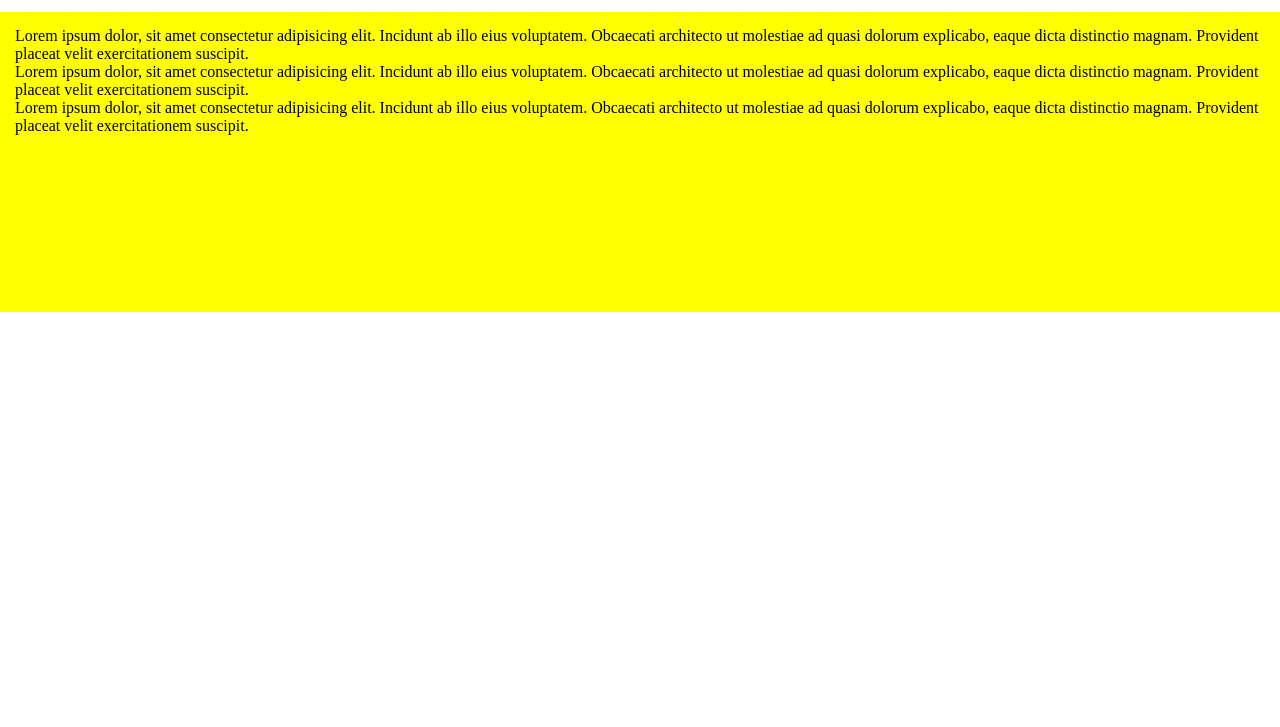
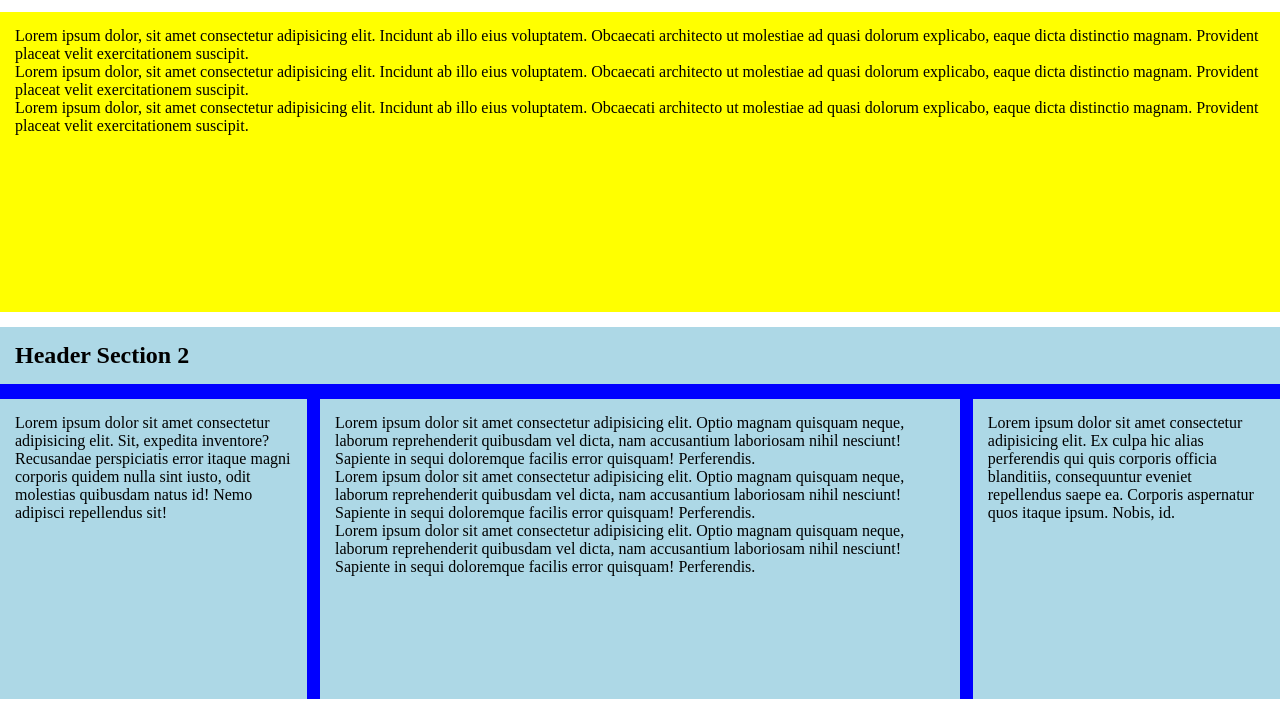
Before and after one commit to francescoferilli95/htmlcss-struttura-wp, a plain HTML site: page index.html in a window 1280 px wide. Shown: the part 73-800 px from the top of the page. Drawn offline with Linux system fonts and the light colour scheme.

Commit message:
section 2

```diff
--- a/css/main.css
+++ b/css/main.css
@@ -25,3 +25,63 @@
     margin: 15px 0;
     background: yellow;
 }
+
+/* Header Section 2 */
+
+.titolo2 {
+    padding: 15px;
+    vertical-align: middle;
+
+}
+
+/* Content Section 2 */
+
+section .titolo2,
+section .sidebar,
+section .content,
+section .widgets {
+    background: lightblue;
+}
+
+section .sidebar,
+section .widgets {
+    width: 24%;
+    height: 300px;
+}
+.sidebar {
+    padding: 15px;
+    margin-right: 1%;
+}
+
+.content {
+    padding: 15px;
+    width: 50%;
+    height: 300px;
+}
+
+.widgets {
+    padding: 15px;
+    margin-left: 1%;
+}
+
+
+
+.container::after {
+    content: '';
+    display: table;
+    clear: both;
+}
+
+
+.container .clearfix {
+    float: left;
+}
+
+.container {
+    margin: 15px 0;
+}
+
+section {
+    background: blue;
+
+}
--- a/index.html
+++ b/index.html
@@ -33,16 +33,42 @@
         </div>
     </section>
 
-    <!-- Header Section 2-->
-
-    <div>
-
-    </div>
-
     <!-- Section 2-->
 
     <section>
 
+        <!-- Header Section 2-->
+
+        <div class="titolo2">
+            <h2>
+                Header Section 2
+            </h2>
+        </div>
+
+        <!--Content Section 2-->
+
+        <div class="container">
+            <div class="sidebar clearfix">
+                <p>
+                    Lorem ipsum dolor sit amet consectetur adipisicing elit. Sit, expedita inventore? Recusandae perspiciatis error itaque magni corporis quidem nulla sint iusto, odit molestias quibusdam natus id! Nemo adipisci repellendus sit!
+                </p>
+            </div>
+            <div class="content clearfix">
+                <p>
+                    Lorem ipsum dolor sit amet consectetur adipisicing elit. Optio magnam quisquam neque, laborum reprehenderit quibusdam vel dicta, nam accusantium laboriosam nihil nesciunt! Sapiente in sequi doloremque facilis error quisquam! Perferendis.
+                </p>
+                <p>
+                    Lorem ipsum dolor sit amet consectetur adipisicing elit. Optio magnam quisquam neque, laborum reprehenderit quibusdam vel dicta, nam accusantium laboriosam nihil nesciunt! Sapiente in sequi doloremque facilis error quisquam! Perferendis.
+                </p>
+                <p>
+                    Lorem ipsum dolor sit amet consectetur adipisicing elit. Optio magnam quisquam neque, laborum reprehenderit quibusdam vel dicta, nam accusantium laboriosam nihil nesciunt! Sapiente in sequi doloremque facilis error quisquam! Perferendis.
+                </p>
+            </div>
+            <div class="widgets clearfix">
+                <p>Lorem ipsum dolor sit amet consectetur adipisicing elit. Ex culpa hic alias perferendis qui quis corporis officia blanditiis, consequuntur eveniet repellendus saepe ea. Corporis aspernatur quos itaque ipsum. Nobis, id.
+                </p>
+            </div>
+        </div>
     </section>
 
     <!-- Footer-->
```
